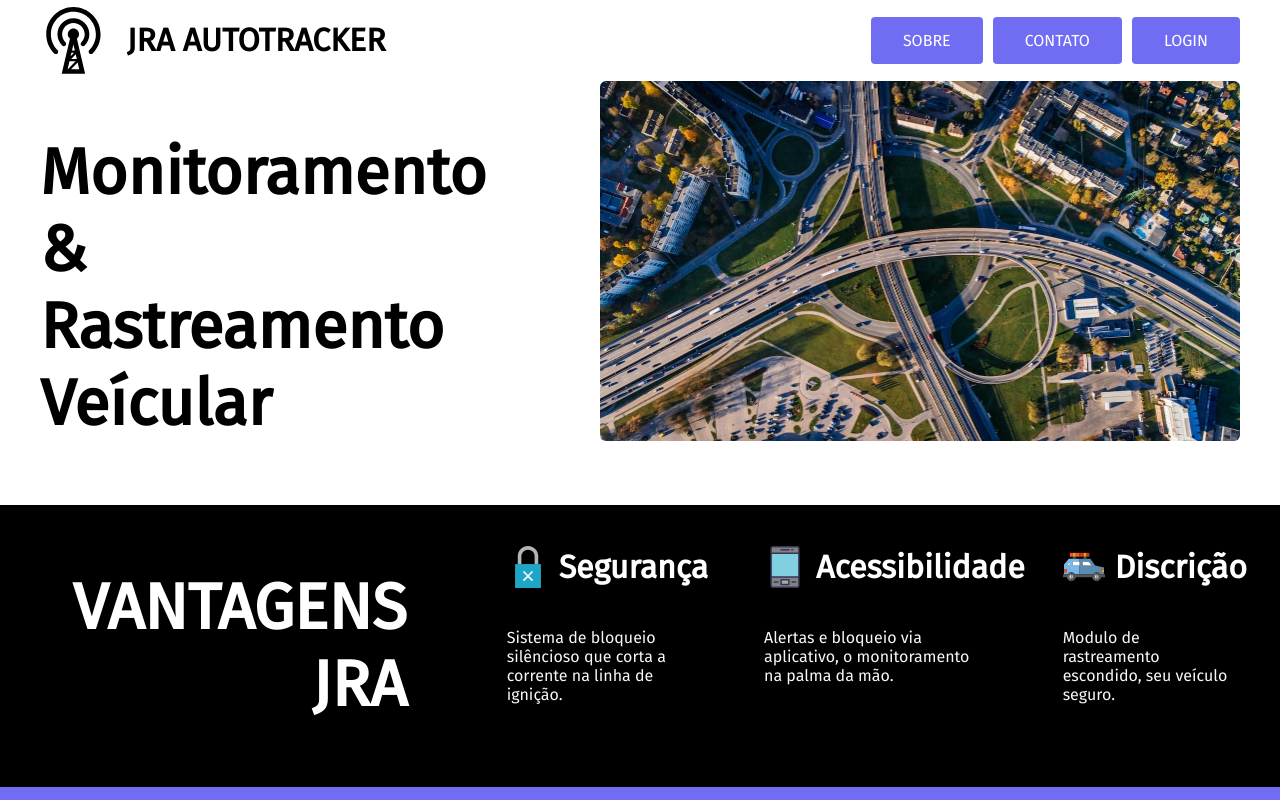
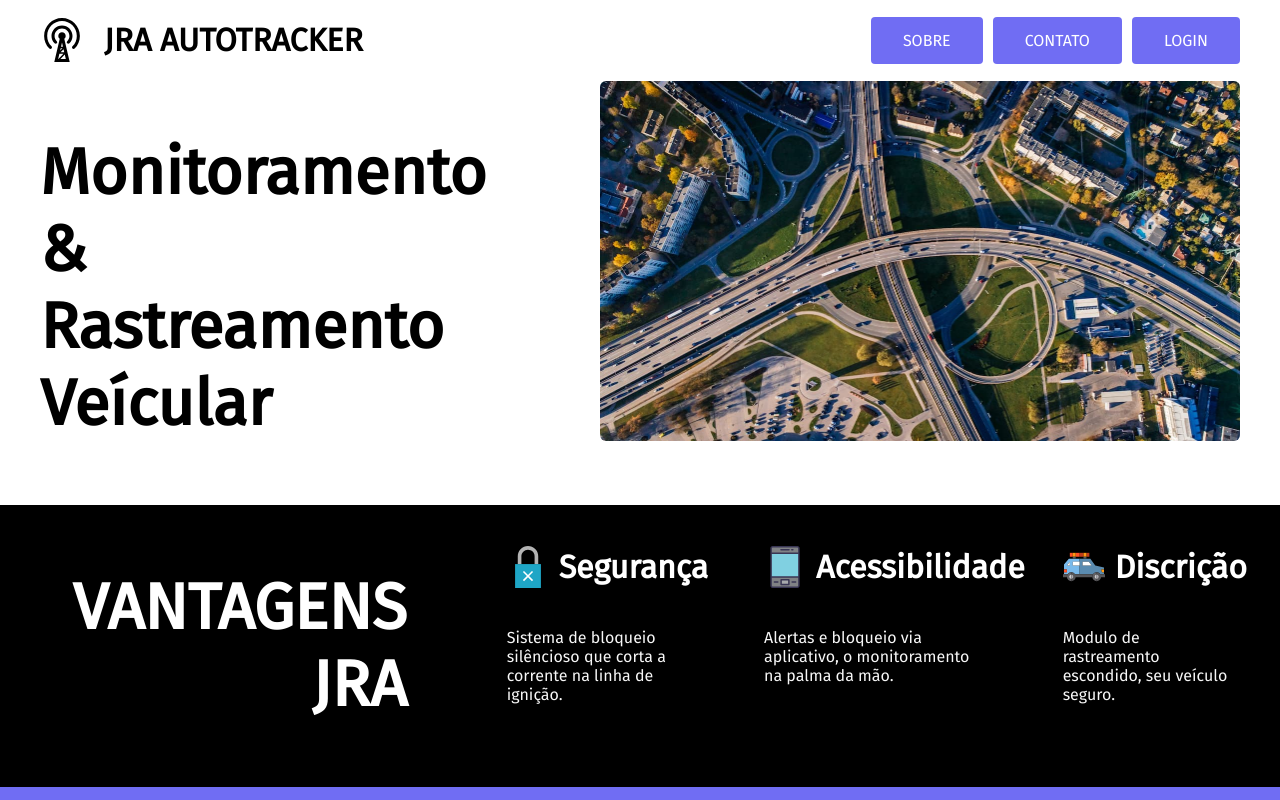
Before and after one commit to maxhalnisch1/maxhalnisch1.github.io, a plain HTML site: page index.html in a window 1280 px wide. Shown: the top 800 px of the page. Drawn offline with Linux system fonts and the light colour scheme.

Commit message:
alteração no tamnho da logo

```diff
--- a/index.html
+++ b/index.html
@@ -17,7 +17,7 @@
   <header class="header">
 
     <div class="logo-container">
-      <svg version="1.1" id="Capa_1" xmlns="http://www.w3.org/2000/svg" xmlns:xlink="http://www.w3.org/1999/xlink" x="0px" y="0px" width="66.835px" height="66.835px" viewBox="0 0 66.835 66.835" style="enable-background:new 0 0 66.835 66.835;" xml:space="preserve">
+      <svg version="1.1" id="Capa_1" xmlns="http://www.w3.org/2000/svg" xmlns:xlink="http://www.w3.org/1999/xlink" x="0px" y="0px" width="44px" height="44px" viewBox="0 0 66.835 66.835" style="enable-background:new 0 0 66.835 66.835;" xml:space="preserve">
         <g>
           <path d="M39.029,27.169c0-3.1-2.512-5.611-5.612-5.611c-3.1,0-5.61,2.511-5.61,5.611c0,1.801,0.861,3.381,2.182,4.409L21.72,66.835
 		h23.409l-8.271-35.257C38.167,30.55,39.029,28.97,39.029,27.169z M36.821,51.908h-5.585l4.504-4.61L36.821,51.908z M33.417,37.4
```
